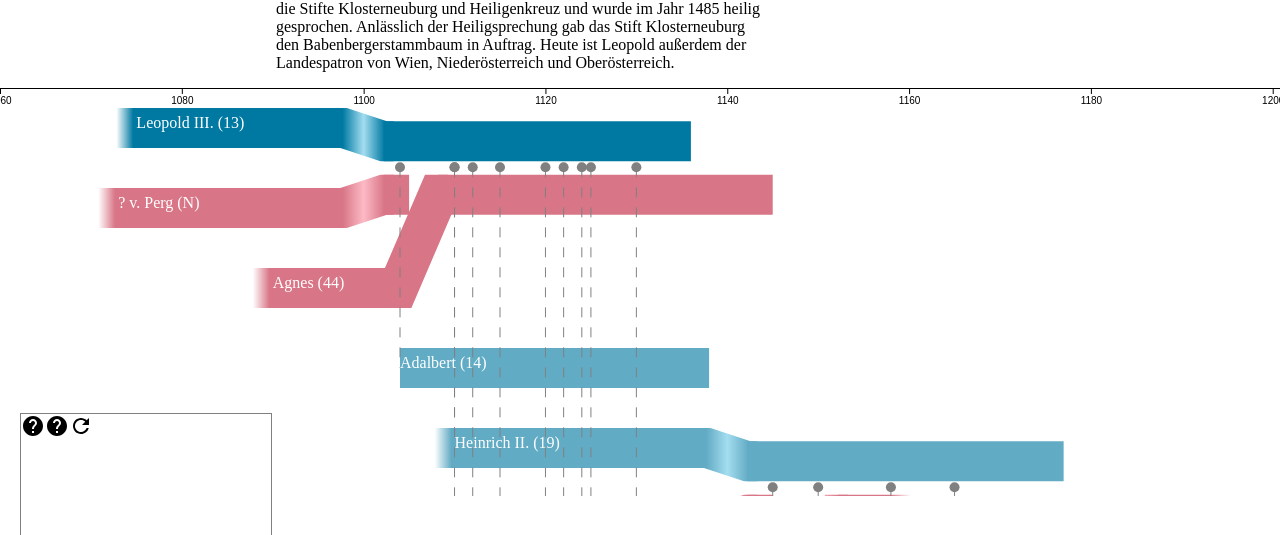
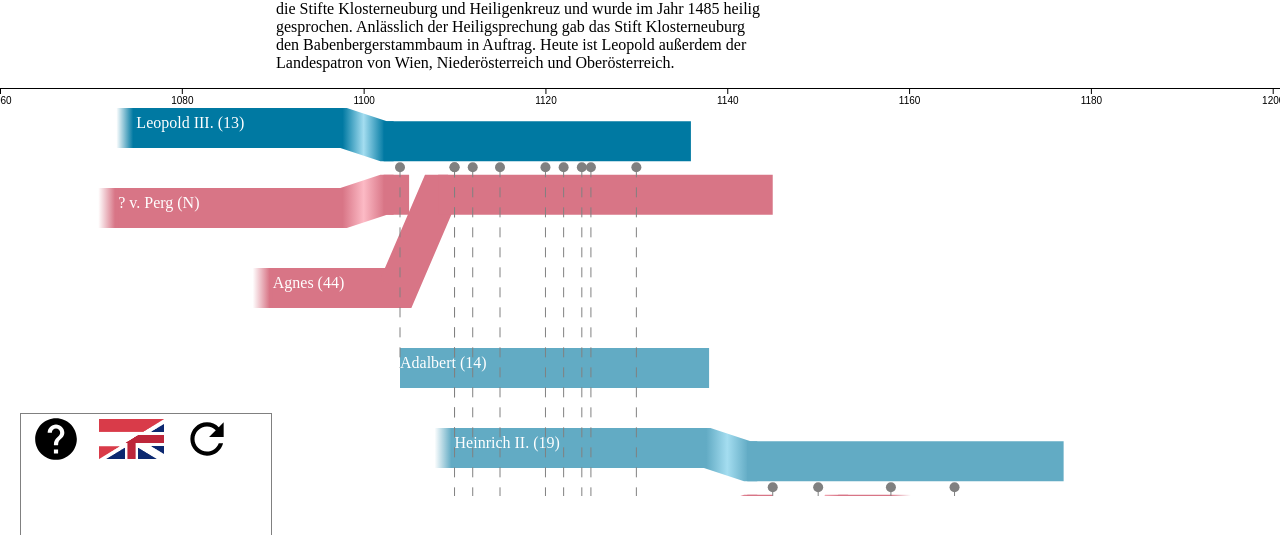
Before and after one commit to fhstp/meeteux-genvis, a website: page touch/index.html in a window 1280 px wide. Shown: the part 165-700 px from the top of the page. Drawn offline with Linux system fonts and the light colour scheme; no server answers.

Commit message:
updates navigation

```diff
--- a/touch/index.html
+++ b/touch/index.html
@@ -21,9 +21,9 @@
     </div>
     <div id="chart"></div>
     <div id="navigation">
-        <div id="help" class="col2"></div>
-        <div id="language" class="col2"></div>
-        <div id="reset" class="col2"></div>
+        <div id="help" class="col2 icon"></div>
+        <div id="language" class="col2 icon"></div>
+        <div id="reset" class="col2 icon"></div>
     </div>
 
     <script type="text/javascript" src="d3.v4.js"></script>
--- a/touch/style.css
+++ b/touch/style.css
@@ -27,22 +27,29 @@ body{
     vertical-align: top;
 }
 
+.icon{
+    width: 50px;
+    height: 50px;
+}
+
 #help{
-    background: url('img/icon/help.svg');
-    width: 24px;
-    height: 24px;
+    background: url('img/icon/help.svg') no-repeat;
+    background-size: 100% 100%;
+    padding-left: 10px;
+    padding-right: 10px;
 }
 
 #language{
-    background: url('img/icon/help.svg');
-    width: 24px;
-    height: 24px;
+    background: url('img/icon/deen.png') no-repeat center;
+    background-size: 65px 40px;
+    width: 81px;
 }
 
 #reset{
-    background: url('img/icon/refresh.svg');
-    width: 24px;
-    height: 24px;
+    background: url('img/icon/refresh.svg') no-repeat;
+    background-size: 100% 100%;
+    padding-left: 10px;
+    padding-right: 10px;
 }
 /*
 .stop-left {
```
Also changed, not shown: touch/img/icon/deen.png (added).
